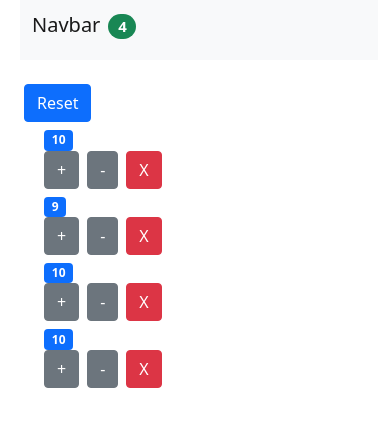
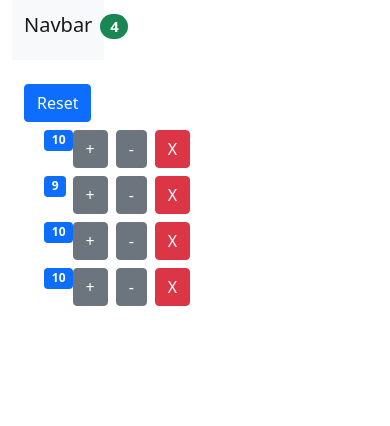
Before and after one commit to MissJL/cart, a React (Create React App) app: page / in a window 390 px wide. Shown: the top 426 px of the page. Built offline with nearby package versions, Linux system fonts and the light colour scheme.

Commit message:
added disabled to button

```diff
--- a/src/Components/NavBar.jsx
+++ b/src/Components/NavBar.jsx
@@ -3,11 +3,11 @@ import React, { Component } from "react";
 class NavBar extends Component {
   render() {
     return (
-      <nav className="navbar navbar-light bg-light ms-2">
+      <nav className="navbar navbar-light bg-light col-3">
         <div className="container-fluid">
           <span className="navbar-brand h1">
             Navbar
-            <span className="badge rounded-pill bg-success ms-2">
+            <span className="badge rounded-pill bg-success mx-2">
               {this.props.productCount}
             </span>
           </span>
--- a/src/Components/Product.jsx
+++ b/src/Components/Product.jsx
@@ -7,7 +7,7 @@ class Product extends Component {
     return (
       <div className="container m-2">
         <span className="row">
-          <span className="col-sm-1">
+          <span className="col-1">
             {" "}
             <span className={this.getBadgeClasses()}>
               {this.formatQuantity()}
@@ -23,14 +23,15 @@ class Product extends Component {
 
             <button
               onClick={() => onDecrement(product)}
-              className="btn btn-secondary ms-2"
+              className="btn btn-secondary mx-2"
+              disabled={product.quantity === 0}
             >
               -
             </button>
 
             <button
               onClick={() => onDelete(product.id)}
-              className="btn btn-danger ms-2"
+              className="btn btn-danger"
             >
               X
             </button>
```
